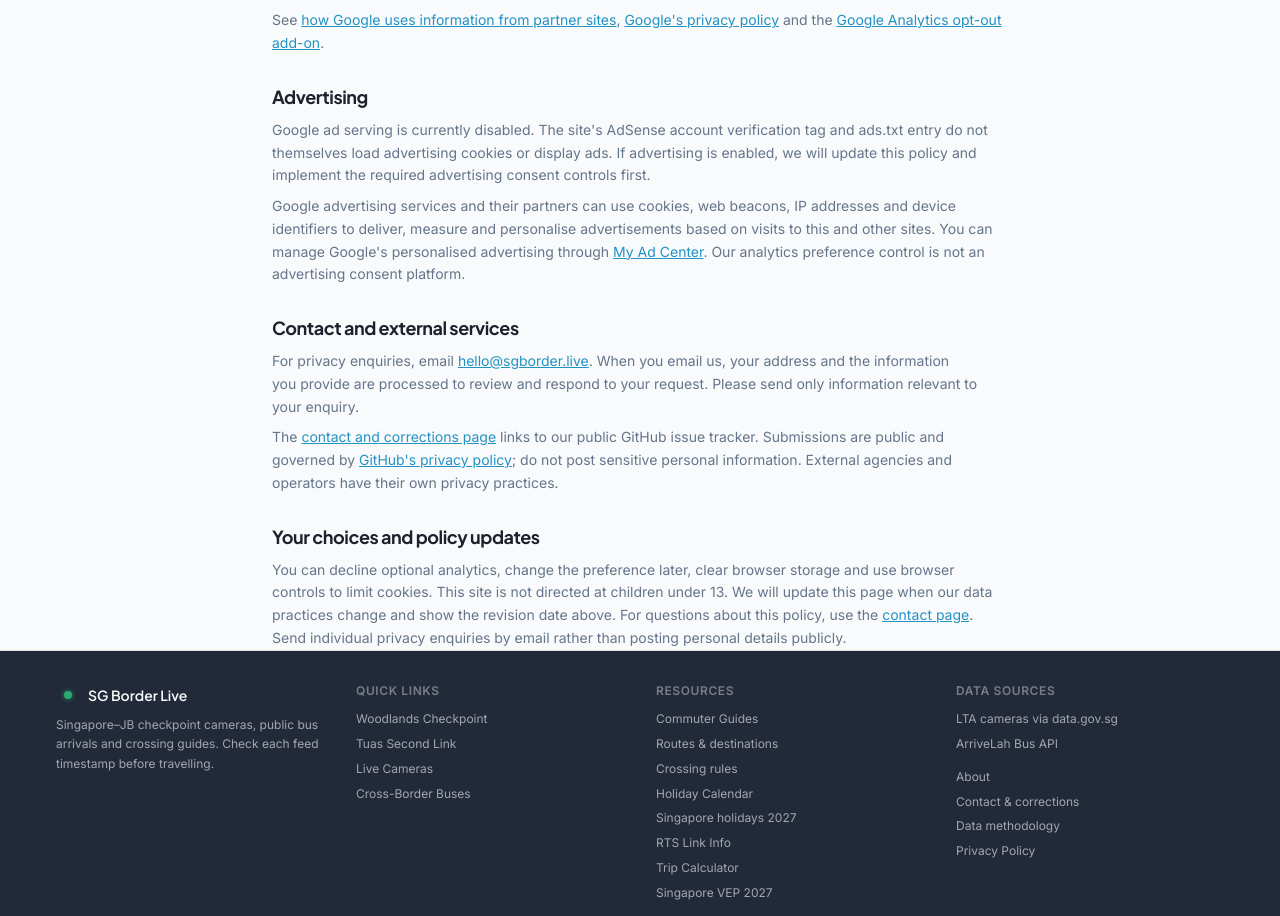
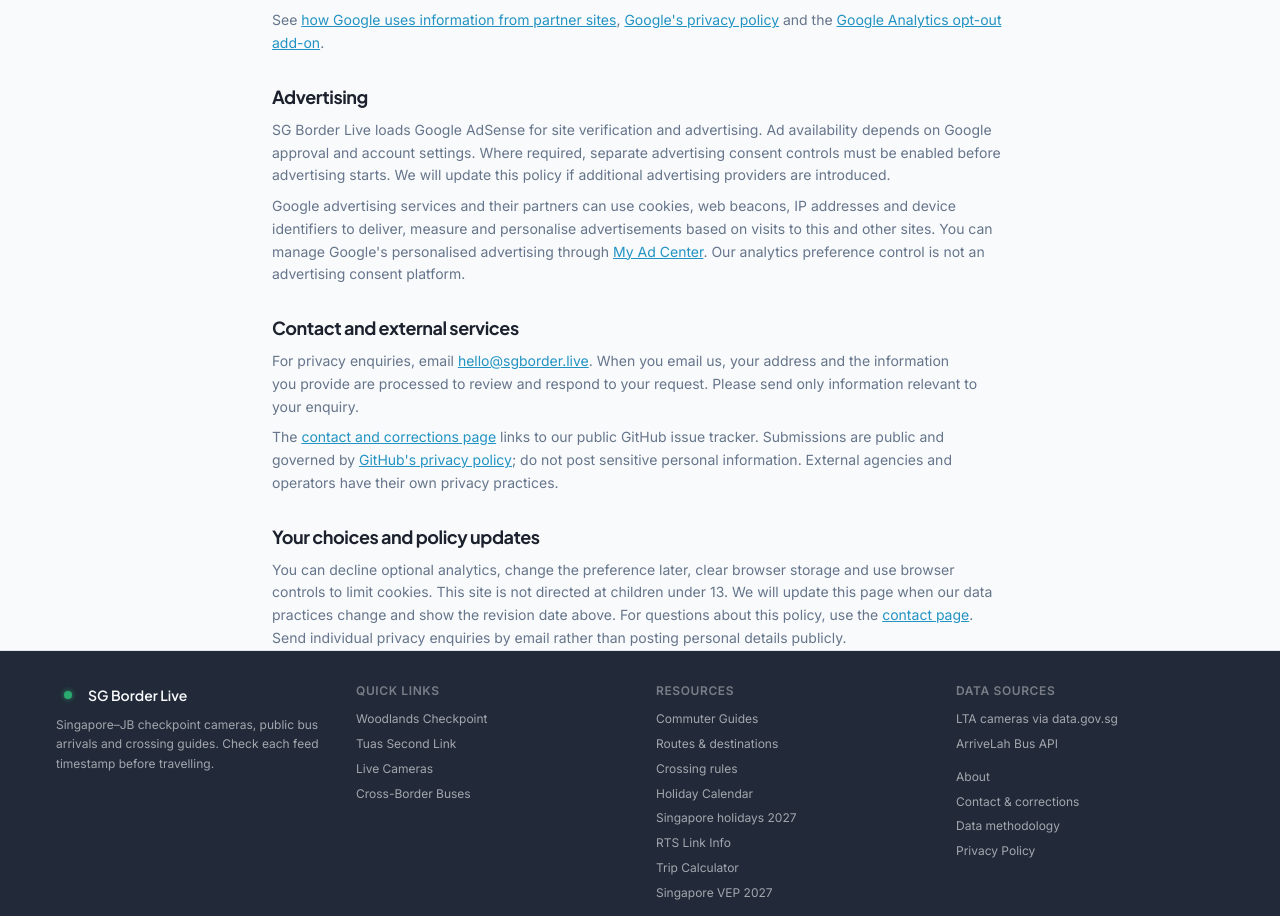
Before and after one commit to nicholsmindset/sgborder, a Next.js app: page /privacy in a window 1280 px wide. Shown: the part 828-1744 px from the top of the page. Built offline with nearby package versions, Linux system fonts and the light colour scheme.

Commit message:
Install owner-provided SG Border AdSense account and script

```diff
--- a/src/app/layout.tsx
+++ b/src/app/layout.tsx
@@ -29,7 +29,7 @@
     google: "-ssVsE4wM4Vy9jNlw6fKX0l24rkWvcnDIuYOnpBaH6M",
   },
   other: {
-    "google-adsense-account": "ca-pub-5441531660664467",
+    "google-adsense-account": "ca-pub-7886081043408699",
     "geo.region": "SG",
     "geo.placename": "Singapore",
     "geo.position": "1.3521;103.8198",
@@ -44,6 +44,9 @@
 }) {
   return (
     <html lang="en">
+      <head>
+        <script async src="https://pagead2.googlesyndication.com/pagead/js/adsbygoogle.js?client=ca-pub-7886081043408699" crossOrigin="anonymous" />
+      </head>
       <body>
         <Providers>
           <Navbar />
--- a/src/page-components/PrivacyPage.tsx
+++ b/src/page-components/PrivacyPage.tsx
@@ -8,7 +8,7 @@
       <section><h2>About this service</h2><p>SG Border Live is an independent Singapore–Johor crossing information project. It displays timestamped transport feeds, guides and calculators. It is not affiliated with any government agency. You can browse without creating an account.</p></section>
       <section><h2>Information involved in using the site</h2><p>Our hosting and infrastructure providers process technical request information, such as IP address, browser details, requested URL and request time, to deliver and secure the website. Transport data providers receive the technical information needed for requests made directly by your browser. This information should not be assumed to be anonymous.</p><p className="mt-2">Camera images come from LTA via data.gov.sg, and public bus arrival estimates come from ArriveLah/LTA. These are third-party transport observations, not location tracking of you. Calculator inputs are processed in your browser; the calculators do not ask for your name, passport or vehicle registration number.</p></section>
       <section><h2>Local storage and optional analytics</h2><p>We store your chosen display language under <code>sgborder-lang</code> and your analytics preference under <code>sgborder-analytics-choice</code> in your browser's local storage. You can clear these through your browser settings.</p><p className="mt-2">Google Analytics loads only after you choose “Allow analytics”. It uses cookies and device identifiers to measure page views, interactions, referring pages and browser/device information. Google processes request data including your IP address under its own policies. Choose “Decline analytics” to browse without loading it. Use “Analytics preferences” in the footer to change your choice; declining disables further collection by this page and clears the site's Google Analytics cookies. Previously collected information is not erased by changing that preference.</p><p className="mt-2">See <a href="https://policies.google.com/technologies/partner-sites">how Google uses information from partner sites</a>, <a href="https://policies.google.com/privacy">Google's privacy policy</a> and the <a href="https://tools.google.com/dlpage/gaoptout">Google Analytics opt-out add-on</a>.</p></section>
-      <section><h2>Advertising</h2><p>Google ad serving is currently disabled. The site's AdSense account verification tag and ads.txt entry do not themselves load advertising cookies or display ads. If advertising is enabled, we will update this policy and implement the required advertising consent controls first.</p><p className="mt-2">Google advertising services and their partners can use cookies, web beacons, IP addresses and device identifiers to deliver, measure and personalise advertisements based on visits to this and other sites. You can manage Google's personalised advertising through <a href="https://myadcenter.google.com/">My Ad Center</a>. Our analytics preference control is not an advertising consent platform.</p></section>
+      <section><h2>Advertising</h2><p>SG Border Live loads Google AdSense for site verification and advertising. Ad availability depends on Google approval and account settings. Where required, separate advertising consent controls must be enabled before advertising starts. We will update this policy if additional advertising providers are introduced.</p><p className="mt-2">Google advertising services and their partners can use cookies, web beacons, IP addresses and device identifiers to deliver, measure and personalise advertisements based on visits to this and other sites. You can manage Google's personalised advertising through <a href="https://myadcenter.google.com/">My Ad Center</a>. Our analytics preference control is not an advertising consent platform.</p></section>
       <section><h2>Contact and external services</h2><p>For privacy enquiries, email <a href="mailto:hello@sgborder.live">hello@sgborder.live</a>. When you email us, your address and the information you provide are processed to review and respond to your request. Please send only information relevant to your enquiry.</p><p className="mt-2">The <Link href="/contact">contact and corrections page</Link> links to our public GitHub issue tracker. Submissions are public and governed by <a href="https://docs.github.com/en/site-policy/privacy-policies/github-general-privacy-statement">GitHub's privacy policy</a>; do not post sensitive personal information. External agencies and operators have their own privacy practices.</p></section>
       <section><h2>Your choices and policy updates</h2><p>You can decline optional analytics, change the preference later, clear browser storage and use browser controls to limit cookies. This site is not directed at children under 13. We will update this page when our data practices change and show the revision date above. For questions about this policy, use the <Link href="/contact">contact page</Link>. Send individual privacy enquiries by email rather than posting personal details publicly.</p></section>
     </div>
```
Also changed, not shown: public/ads.txt.
